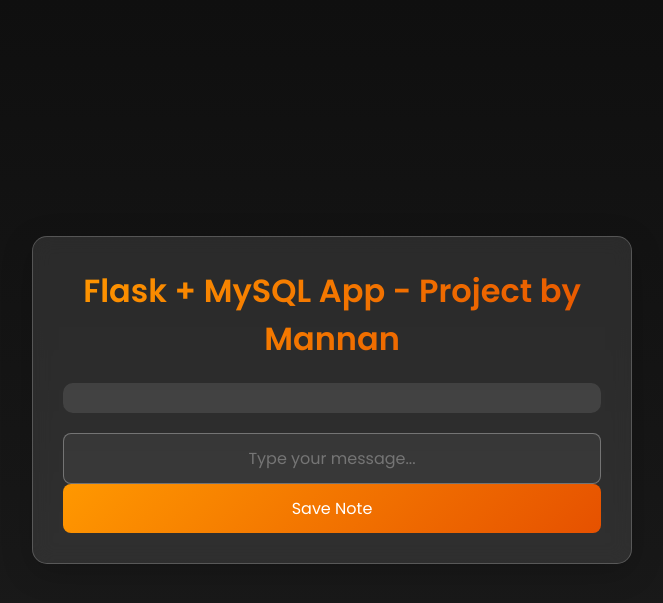
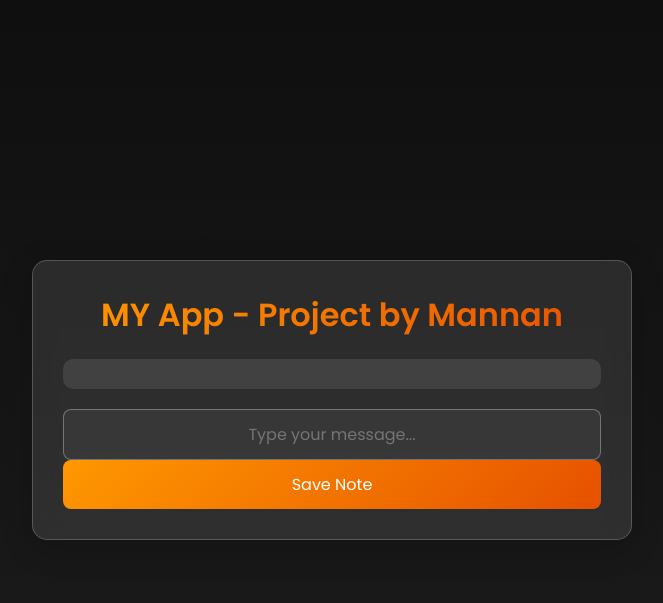
Before and after one commit to mannankazi/Practice-flask-app, a Flask app: page / in a window 1280 px wide. Shown: the top 603 px of the page, without its empty margins (308-971 px from the left). Run offline with Flask 2, Linux system fonts and the light colour scheme; data that the repository does not hold is empty; some libraries are stand-ins or nearby versions.

Commit message:
Update index.html

```diff
--- a/templates/index.html
+++ b/templates/index.html
@@ -131,7 +131,7 @@
 
 <body>
     <div class="container">
-        <h1>Flask + MySQL App - Project by Mannan </h1>
+        <h1>MY App - Project by Mannan </h1>
 
         <div class="messages">
             {% for message in messages %}
```
